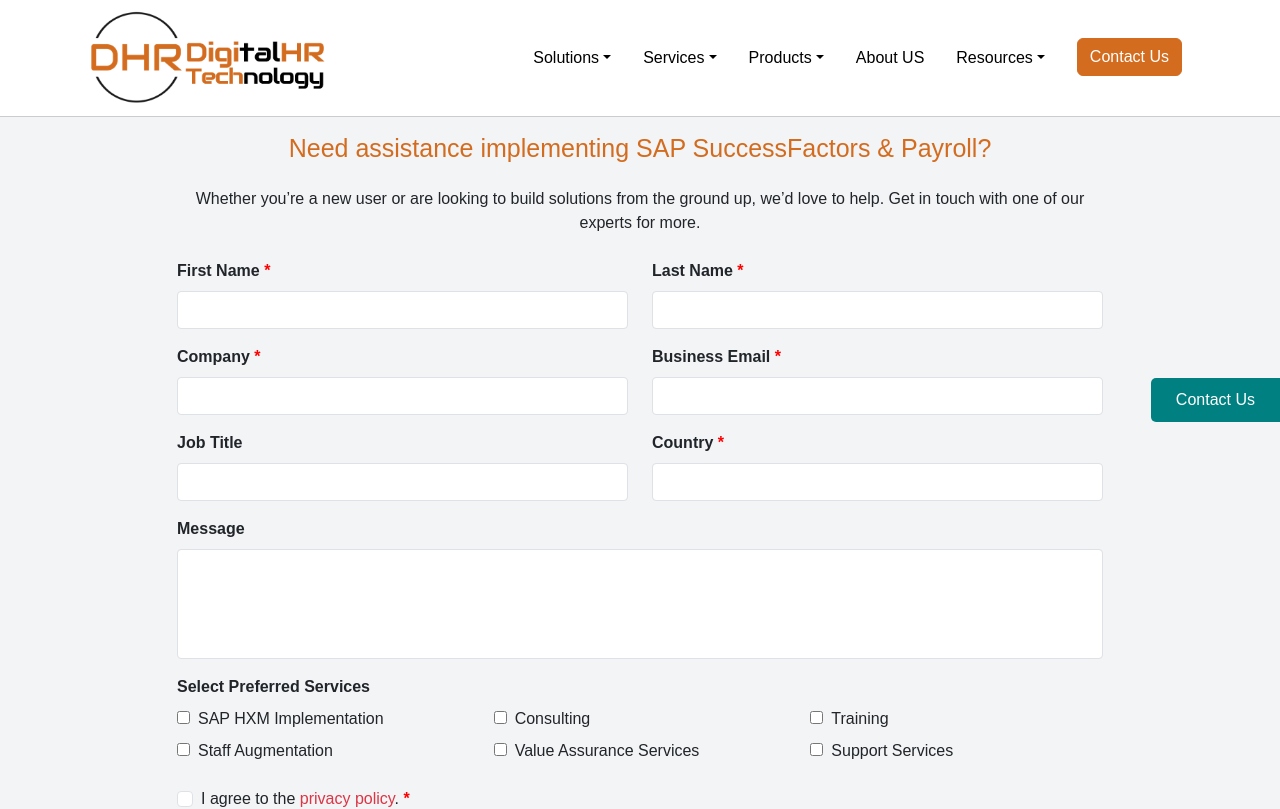
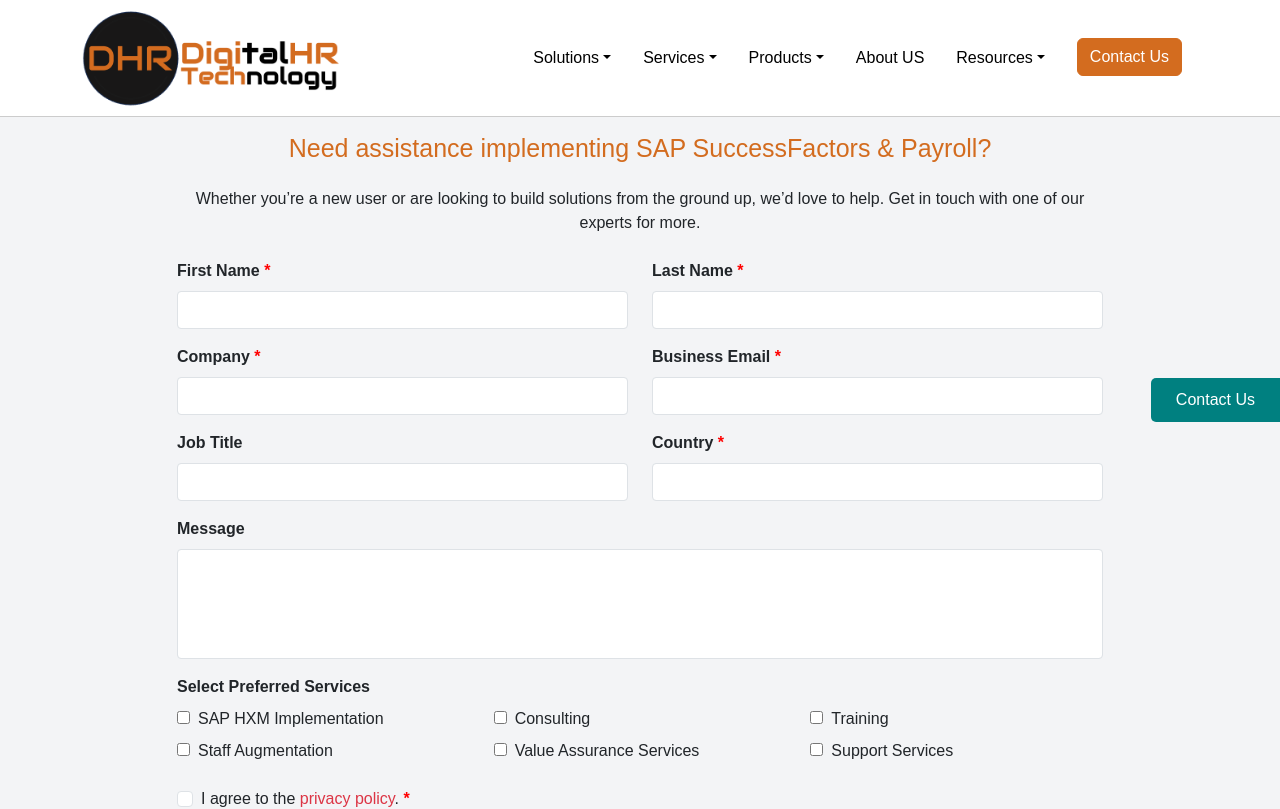
Before and after one commit to sahootapaswini/digihrtech, a React (Vite) app: page /events in a window 1280 px wide. Shown: the top 809 px of the page. Built offline with nearby package versions, Linux system fonts and the light colour scheme.

Commit message:
logo change

```diff
--- a/src/components/NavBar/NavBar.css
+++ b/src/components/NavBar/NavBar.css
@@ -1,7 +1,7 @@
 /* Custom styles for the navbar */
 :root {
-  --logo-large: url('/assets/images/logo/dhr-logo-tech-new.png');
-  --logo-small: url('/assets/images/logo/dhr-logo-tech-new.png');
+  --logo-large: url('/assets/images/logo/dhr-logo-new.png');
+  --logo-small: url('/assets/images/logo/dhr-logo-new.png');
   --menu-icon: url('/assets/images/icons/dhr-menu-icon.webp');
 }
 
```
Also changed, not shown: public/assets/images/logo/dhr-logo-new.png (added).
